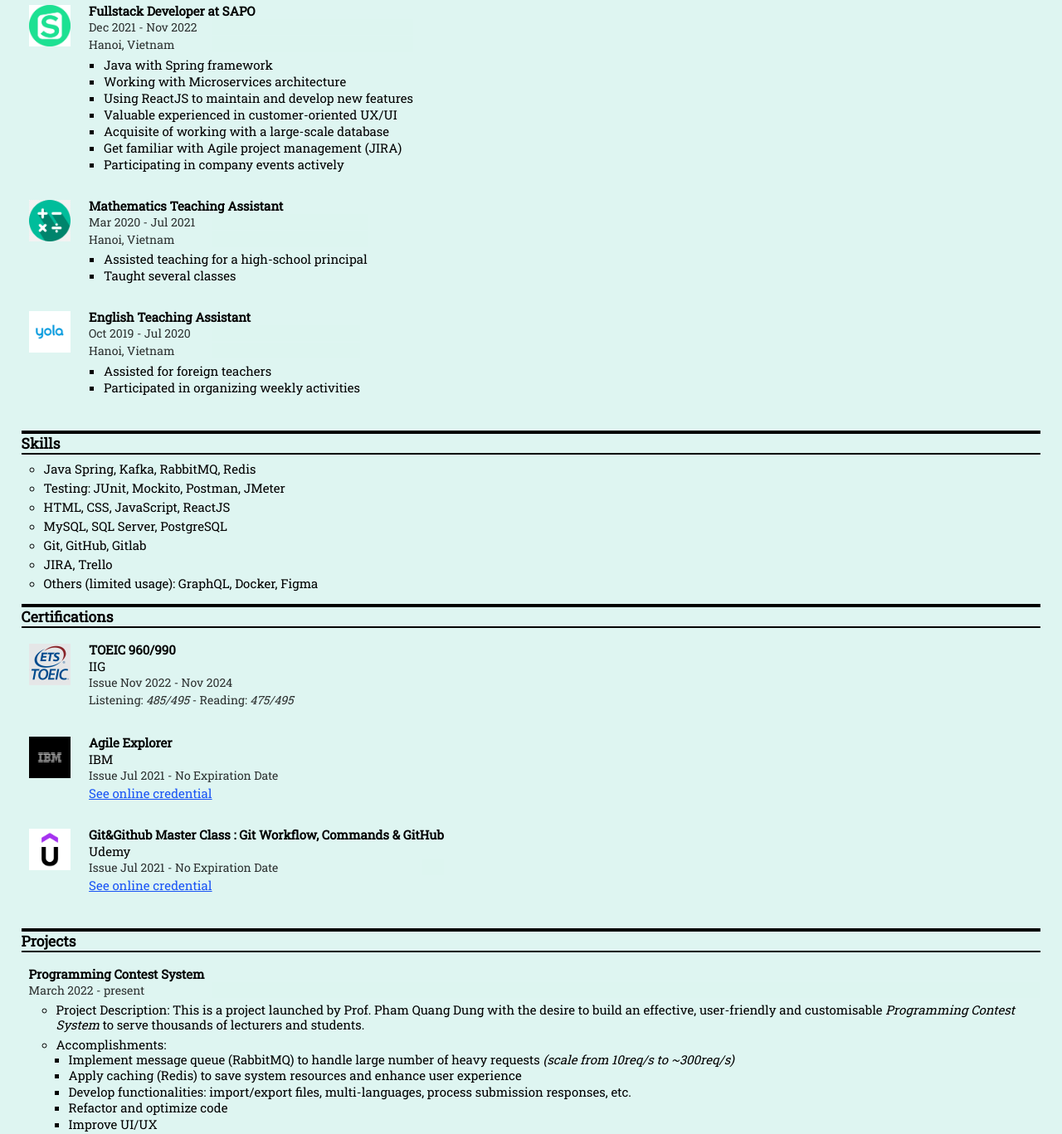
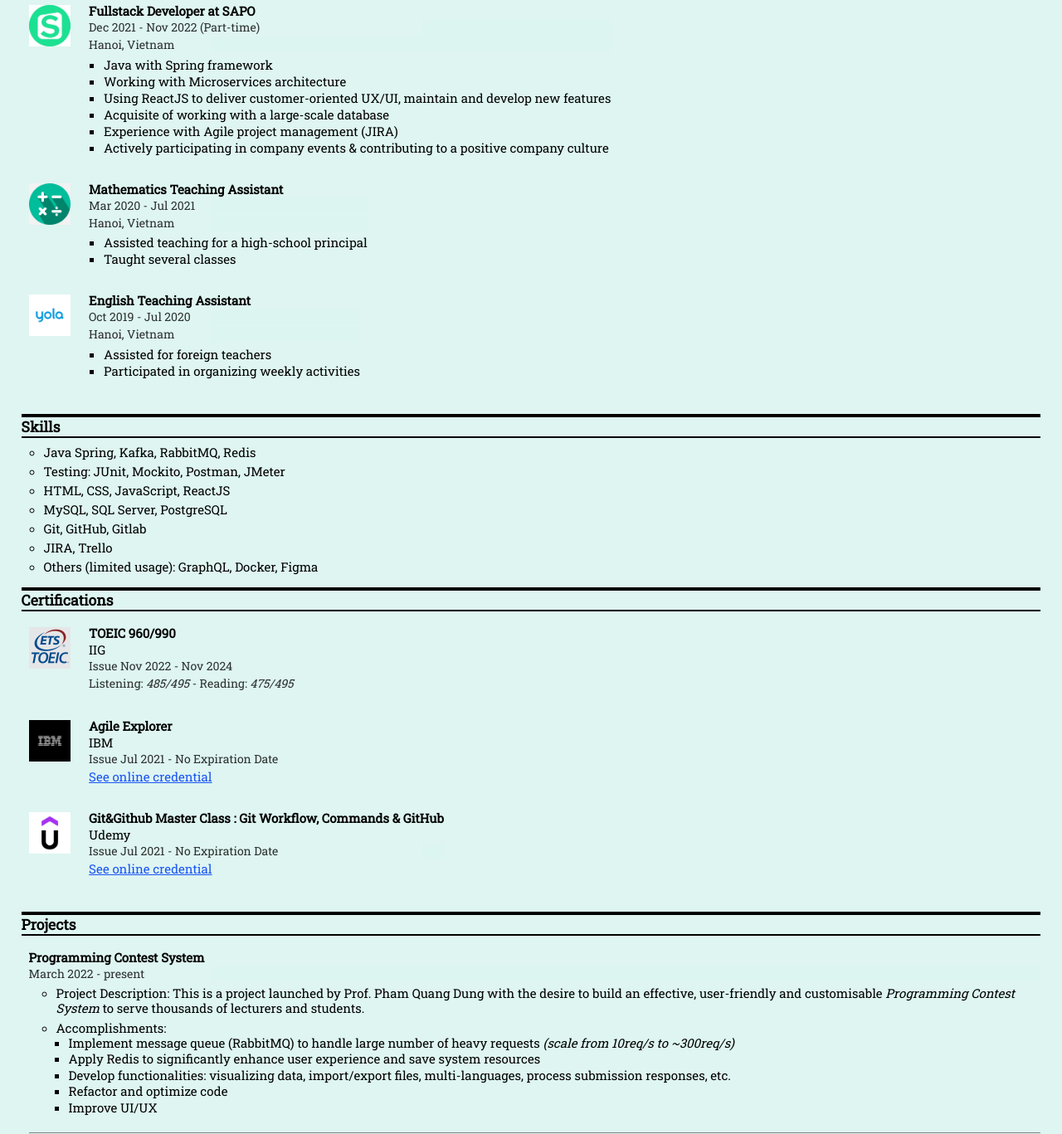
Before and after one commit to NguyenDuy-Tien/NguyenDuy-Tien.github.io, a plain HTML site: page index.html in a window 1280 px wide. Shown: the part 491-1858 px from the top of the page at 83% size. Drawn offline with Linux system fonts and the light colour scheme.

Commit message:
update cv

```diff
--- a/index.html
+++ b/index.html
@@ -77,16 +77,15 @@
           </div>
           <div class="detail">
             <h4>Fullstack Developer at SAPO</h4>
-            <p class="time">Dec 2021 - Nov 2022</p>
+            <p class="time">Dec 2021 - Nov 2022 (Part-time)</p>
             <p class="location">Hanoi, Vietnam</p>
             <ul class="job-description">
               <li>Java with Spring framework</li>
               <li>Working with Microservices architecture</li>
-              <li>Using ReactJS to maintain and develop new features</li>
-              <li>Valuable experienced in customer-oriented UX/UI</li>
+              <li>Using ReactJS to deliver customer-oriented UX/UI, maintain and develop new features</li>
               <li>Acquisite of working with a large-scale database</li>
-              <li>Get familiar with Agile project management (JIRA)</li>
-              <li>Participating in company events actively</li>
+              <li>Experience with Agile project management (JIRA)</li>
+              <li>Actively participating in company events & contributing to a positive company culture </li>
             </ul>
           </div>
         </li>
@@ -222,8 +221,8 @@
               Accomplishments:
               <ul class="project-responsibilities second-level-list">
                 <li>Implement message queue (RabbitMQ) to handle large number of heavy requests <em>(scale from 10req/s to ~300req/s)</em> </li>
-                <li>Apply caching (Redis) to save system resources and enhance user experience </li>
-                <li>Develop functionalities: import/export files, multi-languages, process submission responses, etc. </li>
+                <li>Apply Redis to significantly enhance user experience and save system resources </li>
+                <li>Develop functionalities: visualizing data, import/export files, multi-languages, process submission responses, etc. </li>
                 <li>Refactor and optimize code </li>
                 <li>Improve UI/UX</li>
               </ul>
@@ -279,9 +278,8 @@
             <li>
               Responsibilities:
               <ul class="project-responsibilities second-level-list">
-                <li>Communicate with teammates to get clear requirement.</li>
                 <li>Create a clear and user-friendly GUI</li>
-                <li>Develop and maintain project</li>
+                <li>Develop features and maintain project</li>
               </ul>
             </li>
             <li>Technologies: Java</li>
@@ -305,8 +303,8 @@
             <li>
               Accomplishments:
               <ul class="project-accomplishments second-level-list">
-                <li>Got experience in using API</li>
-                <li>Learned to develop & deploy a static website</li>
+                <li></li>
+                <li>Learned to develop & deploy a static website with a responsive UI</li>
               </ul>
             </li>
             <li>Technologies: HTML, CSS, JavaScript</li>
```
